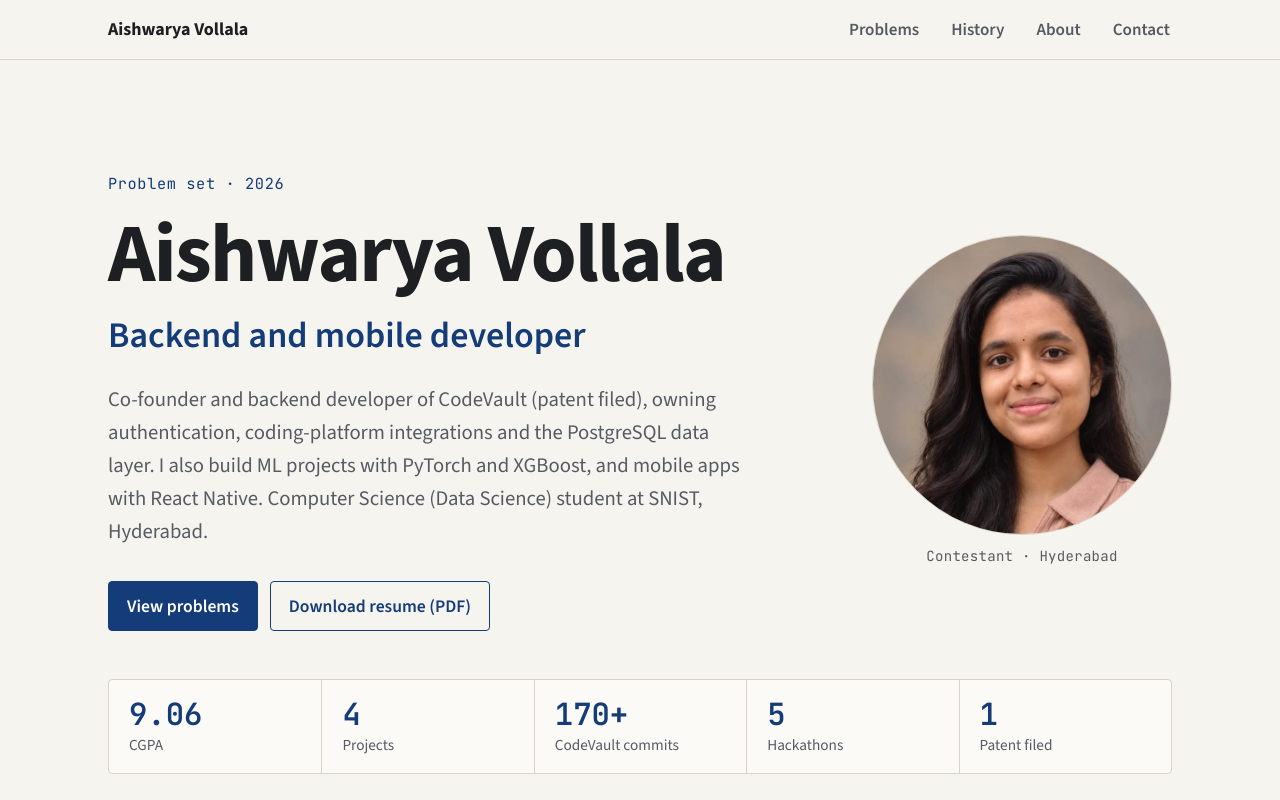
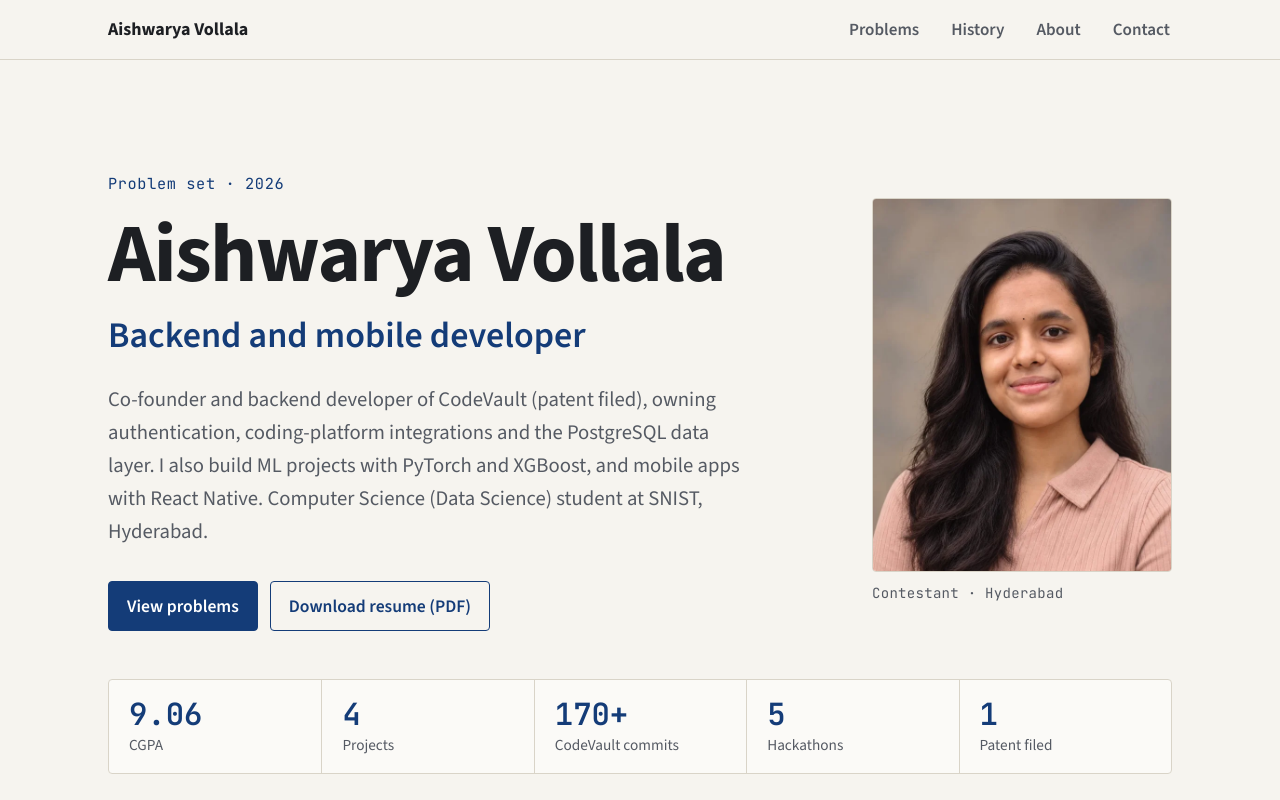
Before and after one commit to aishwaryaV007/aishwarya-portfolio, a React (Vite) app: page / in a window 1280 px wide. Shown: the top 800 px of the page. Built offline with nearby package versions, Linux system fonts and the light colour scheme.

Commit message:
Revert "Show the hero photo as a circle"
This reverts commit 53ca828fe494ef2559a9edbf5d461896270ba3f6.

```diff
--- a/src/index.css
+++ b/src/index.css
@@ -216,14 +216,10 @@ table {
   margin: 0;
 }
 
-/* Circular photo: the 4:5 portrait is cropped to a circle around the face. */
 .hero-photo img {
   width: 100%;
   height: auto;
-  aspect-ratio: 1 / 1;
-  object-fit: cover;
-  object-position: 50% 22%;
-  border-radius: 50%;
+  border-radius: var(--radius);
   border: 1px solid var(--line);
   background: var(--bg-alt);
 }
@@ -233,7 +229,6 @@ table {
   font-size: 0.78rem;
   color: var(--muted);
   letter-spacing: 0.02em;
-  text-align: center;
 }
 
 .kicker {
@@ -1048,7 +1043,6 @@ table {
   .hero-photo figcaption {
     margin-top: 6px;
     white-space: nowrap;
-    text-align: left;
   }
 
   /* Two columns on a phone; the fifth stat spans the full row. */
```
